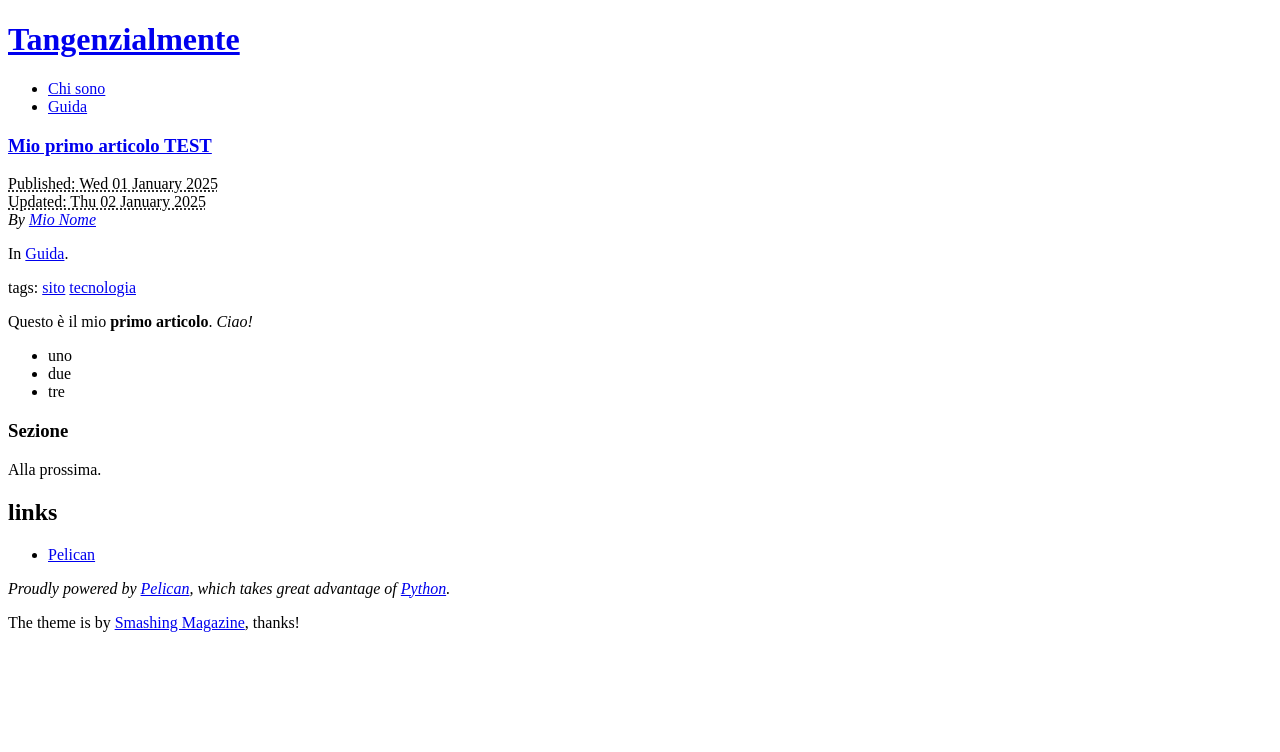
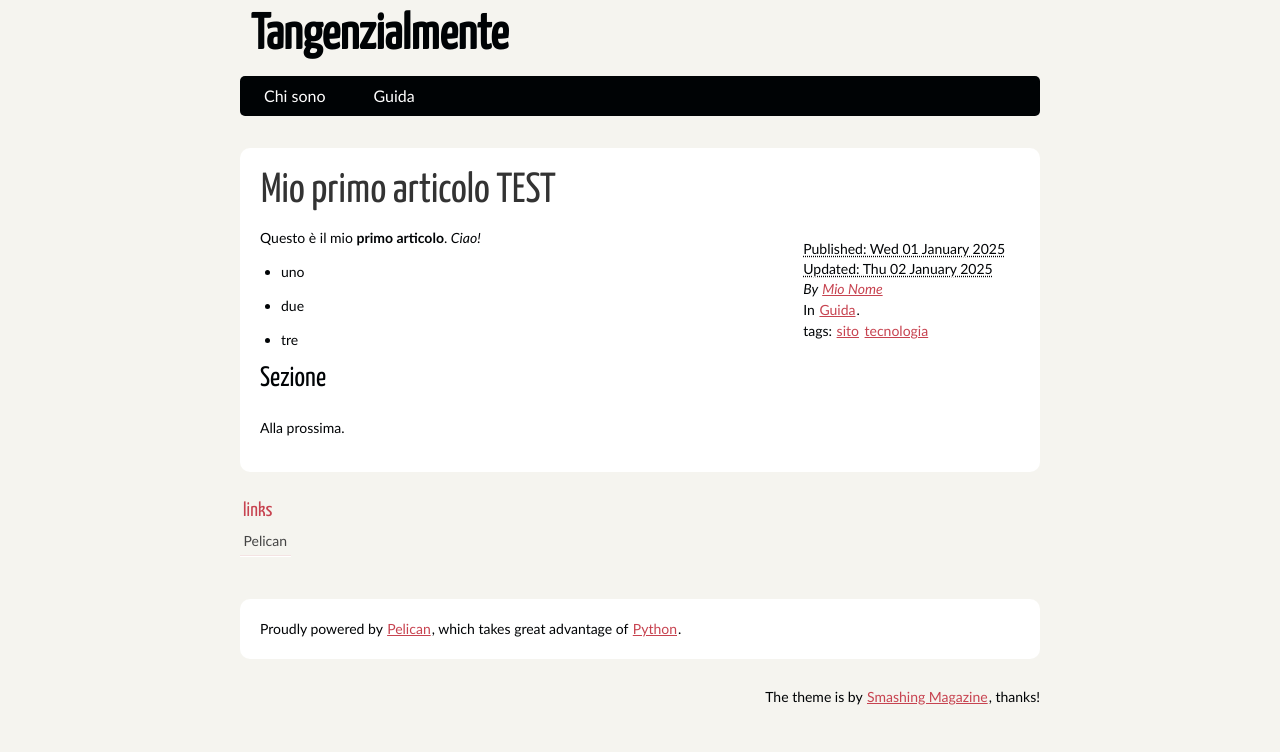
Before and after one commit to occhio-di-eulero/tangenzialmente, a plain HTML site: page author/mio-nome.html in a window 1280 px wide. Drawn offline with Linux system fonts and the light colour scheme; files that its build step writes are made by us from their sources; the site is published under a folder, as on GitHub Pages, so addresses that start at the root find nothing; files whose address does not match are found by name; a web font is replaced by a local one.

Commit message:
Update documentation

```diff
--- a/author/mio-nome.html
+++ b/author/mio-nome.html
@@ -5,21 +5,21 @@
                         <meta name="viewport" content="width=device-width, initial-scale=1.0" />
                         <meta name="generator" content="Pelican" />
                         <title>Tangenzialmente - Mio Nome</title>
-                        <link rel="stylesheet" href="/theme/css/main.css" />
+                        <link rel="stylesheet" href="occhio-di-eulero.github.io/tangenzialmente/theme/css/main.css" />
         </head>
 
         <body id="index" class="home">
                 <header id="banner" class="body">
-                        <h1><a href="/">Tangenzialmente</a></h1>
+                        <h1><a href="occhio-di-eulero.github.io/tangenzialmente/">Tangenzialmente</a></h1>
                         <nav><ul>
-                                                <li><a href="/pages/chi-sono.html">Chi sono</a></li>
-                                                <li><a href="/category/guida.html">Guida</a></li>
+                                                <li><a href="occhio-di-eulero.github.io/tangenzialmente/pages/chi-sono.html">Chi sono</a></li>
+                                                <li><a href="occhio-di-eulero.github.io/tangenzialmente/category/guida.html">Guida</a></li>
                         </ul></nav>
                 </header><!-- /#banner -->
 
                 <aside id="featured" class="body">
                     <article>
-                        <h1 class="entry-title"><a href="/primo-articolo.html">Mio primo articolo TEST</a></h1>
+                        <h1 class="entry-title"><a href="occhio-di-eulero.github.io/tangenzialmente/primo-articolo.html">Mio primo articolo TEST</a></h1>
 <footer class="post-info">
         <abbr class="published" title="2025-01-01T12:00:00+01:00">
                 Published: Wed 01 January 2025
@@ -30,10 +30,10 @@
                 </abbr>
 
                 <address class="vcard author">
-                        By                                 <a class="url fn" href="/author/mio-nome.html">Mio Nome</a>
+                        By                                 <a class="url fn" href="occhio-di-eulero.github.io/tangenzialmente/author/mio-nome.html">Mio Nome</a>
                 </address>
-        <p>In <a href="/category/guida.html">Guida</a>.</p>
-<p>tags: <a href="/tag/sito.html">sito</a> <a href="/tag/tecnologia.html">tecnologia</a> </p>
+        <p>In <a href="occhio-di-eulero.github.io/tangenzialmente/category/guida.html">Guida</a>.</p>
+<p>tags: <a href="occhio-di-eulero.github.io/tangenzialmente/tag/sito.html">sito</a> <a href="occhio-di-eulero.github.io/tangenzialmente/tag/tecnologia.html">tecnologia</a> </p>
 </footer><!-- /.post-info --><p>Questo è il mio <strong>primo articolo</strong>. <em>Ciao!</em></p>
 <ul>
 <li>uno</li>
```
Also changed, not shown: archives.html (+5 -5 lines), authors.html (+5 -5 lines), categories.html (+5 -5 lines), category/guida.html (+8 -8 lines), index.html (+8 -8 lines), pages/chi-sono.html (+4 -4 lines), primo-articolo.html (+8 -8 lines), tag/sito.html (+8 -8 lines), tag/tecnologia.html (+8 -8 lines), tags.html (+6 -6 lines).
